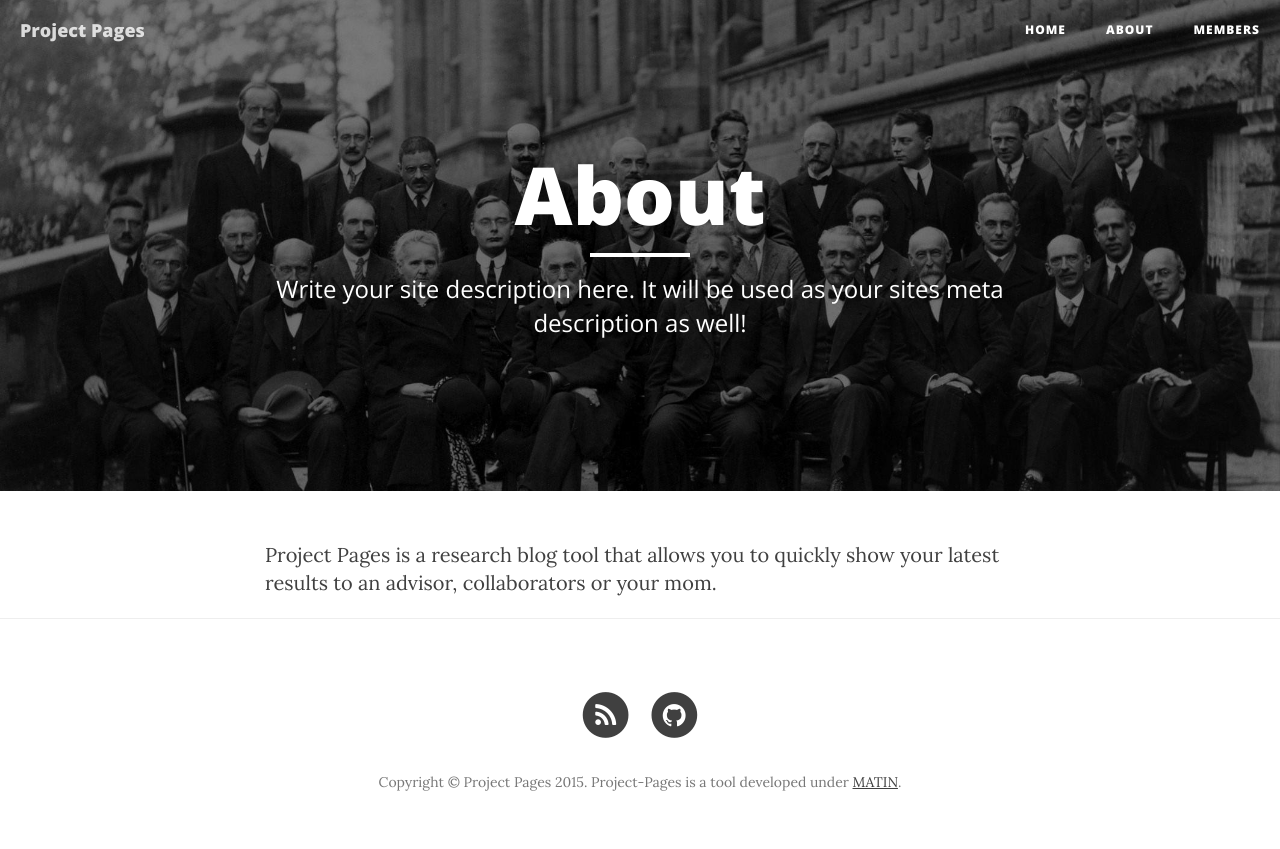
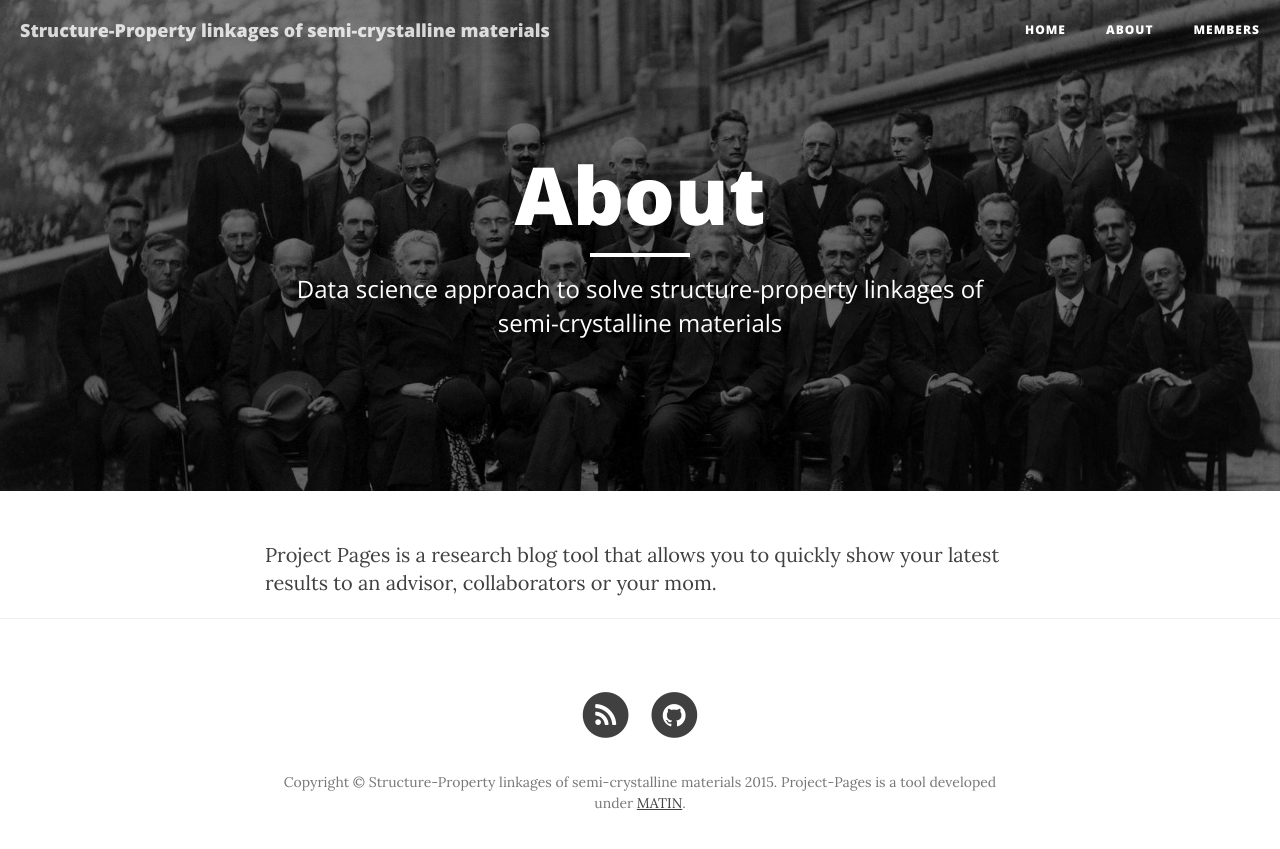
Before and after one commit to dmontesdocaz/MIC-polymers, a Jekyll site: the page built from about.html, in a window 1280 px wide. Shown: the top 849 px of the page. Built offline with Jekyll 4.4.1, drawn with Linux system fonts in a browser that asks for light colours; nearby versions of some CDN libraries.

Commit message:
Update _config.yml

```diff
--- a/_config.yml
+++ b/_config.yml
@@ -1,13 +1,13 @@
 # Site settings
 
-title: Project Pages
-header-img: img/home-bg.jpg
-email: your-email@yourdomain.com
-description: "Write your site description here. It will be used as your sites meta description as well!"
-baseurl: "/project-pages"
-url: "http://matin-hub.github.io"
-github_username:  matin-hub
-project_repository: project-pages
+title: Structure-Property linkages of semi-crystalline materials
+header-img: img/headers/page_header.jpg
+email: mdekou3@gatech.edu
+description: "Data science approach to solve structure-property linkages of semi-crystalline materials "
+baseurl: "/MIC-polymers"
+url: "http://MIC-polymers.github.io"
+github_username:  marie dekou
+project_repository: MIC-polymers
 disqus_shortname: project-pages
 
 # Build settings
```
